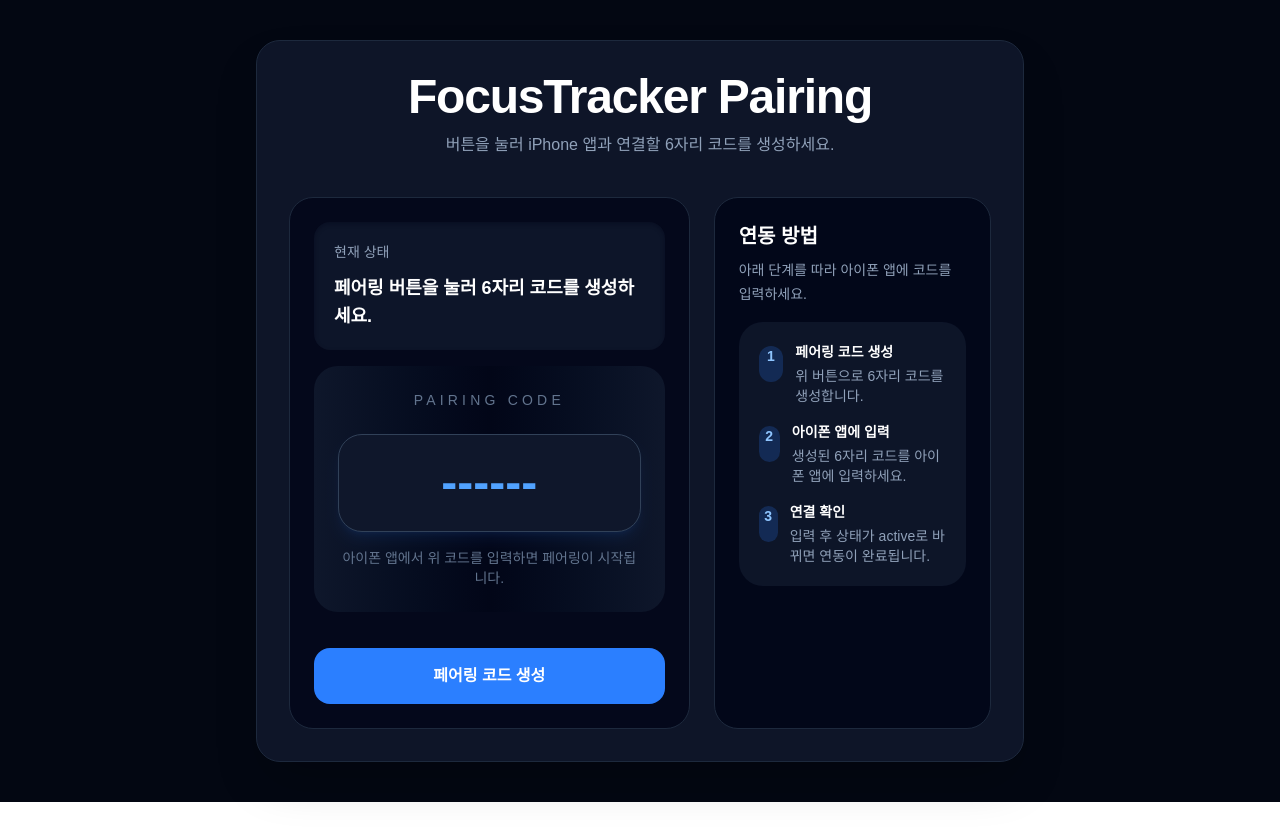
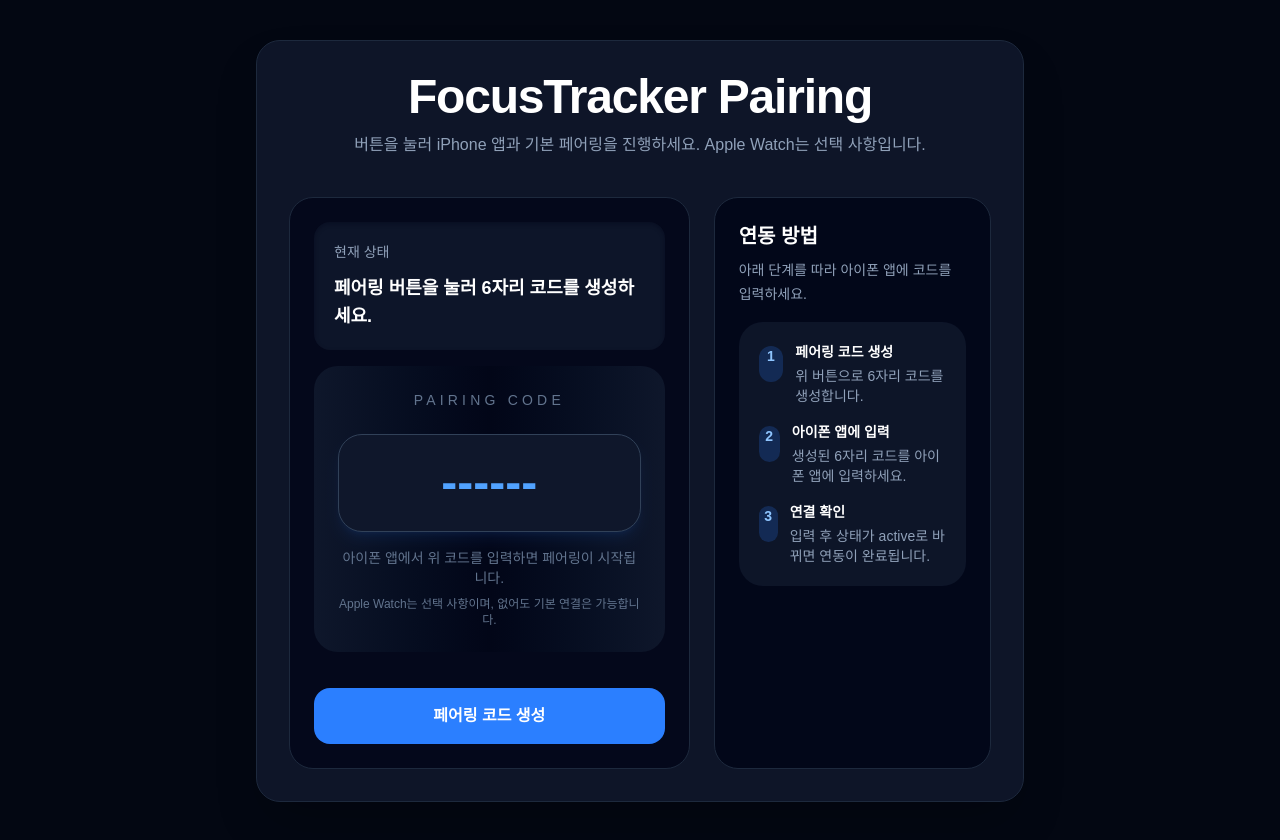
Before and after one commit to rla-wlxo/my-focus-app, a Next.js app: page /tracker in a window 1280 px wide. Before the commit the page ends 802 px from the top, so only its background shows below. Built offline with nearby package versions, Linux system fonts and the light colour scheme.

Commit message:
ui update

```diff
--- a/src/app/tracker/page.tsx
+++ b/src/app/tracker/page.tsx
@@ -57,7 +57,7 @@ export default function TrackerPage() {
       <div className="mx-auto w-full max-w-3xl rounded-3xl border border-slate-800 bg-slate-900/95 p-8 shadow-2xl backdrop-blur-xl">
         <div className="mb-10 text-center">
           <h1 className="text-4xl font-extrabold tracking-tight text-white sm:text-5xl">FocusTracker Pairing</h1>
-          <p className="mt-3 text-sm text-slate-400 sm:text-base">버튼을 눌러 iPhone 앱과 연결할 6자리 코드를 생성하세요.</p>
+          <p className="mt-3 text-sm text-slate-400 sm:text-base">버튼을 눌러 iPhone 앱과 기본 페어링을 진행하세요. Apple Watch는 선택 사항입니다.</p>
         </div>
 
         <div className="grid gap-6 lg:grid-cols-[1.3fr_0.9fr]">
@@ -74,6 +74,7 @@ export default function TrackerPage() {
                   {code || '------'}
                 </div>
                 <p className="mt-4 text-sm text-slate-500">아이폰 앱에서 위 코드를 입력하면 페어링이 시작됩니다.</p>
+                <p className="mt-2 text-xs text-slate-500">Apple Watch는 선택 사항이며, 없어도 기본 연결은 가능합니다.</p>
               </div>
 
               <button
```
